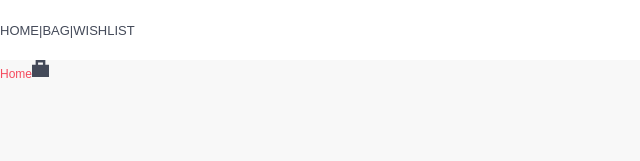
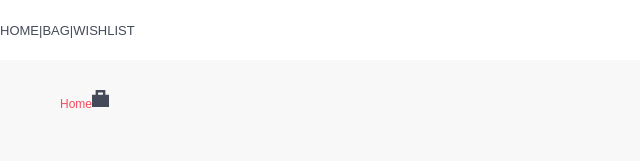
Before and after one commit to akinankarali/MuseumTicketDemo, a Vue app: page / in a window 1280 px wide. Shown: the top 161 px of the page, without its empty margins (0-640 px from the left). Built offline with nearby package versions, Linux system fonts and the light colour scheme.

Commit message:
feat: created Container component

```diff
--- a/src/App.vue
+++ b/src/App.vue
@@ -1,15 +1,21 @@
 <template>
   <div class="app">
     <MasterHeader />
-    <router-view />
+    <Container>
+      <main class="main">
+        <router-view />
+      </main>
+    </Container>
   </div>
 </template>
 <script>
-import MasterHeader from '../src/components/Header'
+import MasterHeader from '@/components/Header'
+import Container from '@/components/Container'
 export default {
   name: 'App',
   components: {
-    MasterHeader
+    MasterHeader,
+    Container
   }
 }
 </script>
--- /dev/null
+++ b/src/components/Container/index.vue
@@ -0,0 +1,10 @@
+<template>
+  <div class="container">
+    <slot />
+  </div>
+</template>
+<script>
+export default {
+  name: 'Container'
+}
+</script>
```
